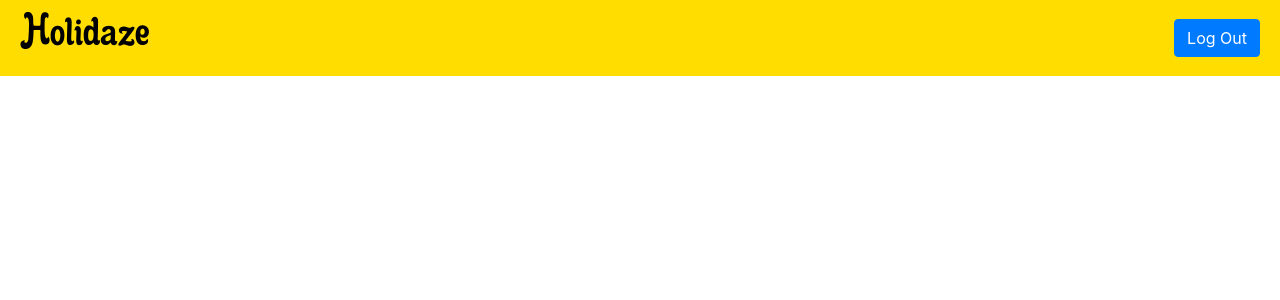
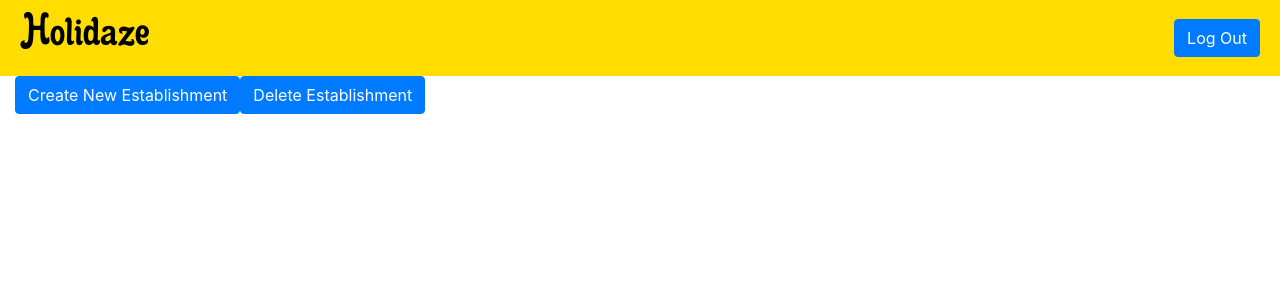
Before and after one commit to ca2roaldsoy/ProjectExam-2, a React (Create React App) app: page /establishments in a window 1280 px wide. Shown: the top 300 px of the page. Built offline with nearby package versions, Linux system fonts and the light colour scheme; a web font is replaced by a local one.

Commit message:
updated nav menu with lower case url

```diff
--- a/src/components/adminSite/admin/Admin.js
+++ b/src/components/adminSite/admin/Admin.js
@@ -18,7 +18,7 @@ function Admin() {
         <Link to="./messages">
           <Button role="button">Messages</Button>
         </Link>
-        <Link to="./newEstablishment">
+        <Link to="./establishments">
           <Button role="button">Establishments</Button>
         </Link>
       </Col>
--- a/src/components/adminSite/newEstablishment/DeleteEstDetail.js
+++ b/src/components/adminSite/newEstablishment/DeleteEstDetail.js
@@ -15,7 +15,7 @@ function DeleteEstDetail({ name, id, created }) {
     const options = { headers, method: "DELETE" };
 
     fetch(url, options).then(setDeleteEst(false));
-    history.push("./deleteEstablishment");
+    history.push("./delete-establishment/");
   }
 
   return (
--- a/src/components/adminSite/newEstablishment/ManageEstablishment.js
+++ b/src/components/adminSite/newEstablishment/ManageEstablishment.js
@@ -5,10 +5,10 @@ import { NavLink } from "react-router-dom";
 function ManageEstablishment() {
   return (
     <>
-      <NavLink to="./createNewEstablishment">
+      <NavLink to="./create-establishments/">
         <Button>Create New Establishment</Button>
       </NavLink>
-      <NavLink to="./deleteEstablishment">
+      <NavLink to="./delete-establishments/">
         <Button>Delete Establishment</Button>
       </NavLink>
     </>
--- a/src/components/menu/NavMenu.js
+++ b/src/components/menu/NavMenu.js
@@ -72,24 +72,22 @@ function NavMenu() {
         <Switch>
           <Route path="/" exact component={Home} />
           <Route path="/contact" component={Contact} />
-          <Route path="/makeEnquiries/:name/:id" component={MakeEnquiries} />
+          <Route path="/make-enquiries/:name/:id" component={MakeEnquiries} />
           <Route path="/establishment/:id" component={EstablishmentDetails} />
           <Route path="/establishment/" component={Establishment} />
           <Protect path="/admin" component={Admin} />
-          <Protect path="/newEstablishment/" component={ManageEstablishment} />
+          <Protect path="/establishments/" component={ManageEstablishment} />
           <Protect
-            path="/createNewEstablishment/"
+            path="/create-establishments/"
+            exact
             component={CreateNewEstablishment}
           />
           <Protect
-            path="/deleteEstablishment/"
+            path="/delete-establishments/"
+            exact
             component={DeleteEstablishment}
           />
           <Protect path="/enquiries/" component={Enquiries} />
-          <Protect
-            path="/deleteEstablishment/"
-            component={DeleteEstablishment}
-          />
           <Protect path="/messages/" component={ContactMsg} />
         </Switch>
       </Container>
--- a/src/components/visitorSite/establishment/EstablishmentDetail.js
+++ b/src/components/visitorSite/establishment/EstablishmentDetail.js
@@ -71,7 +71,7 @@ function Establishment() {
         {newPrice()}
 
         <div className="d-flex">
-          <Link to={"../makeEnquiries/" + establishment.name + "/" + id}>
+          <Link to={"../make-enquiries/" + establishment.name + "/" + id}>
             <Button role="button"> Book </Button>
           </Link>
           <Card.Img src={Map} alt="map icon" />
```
